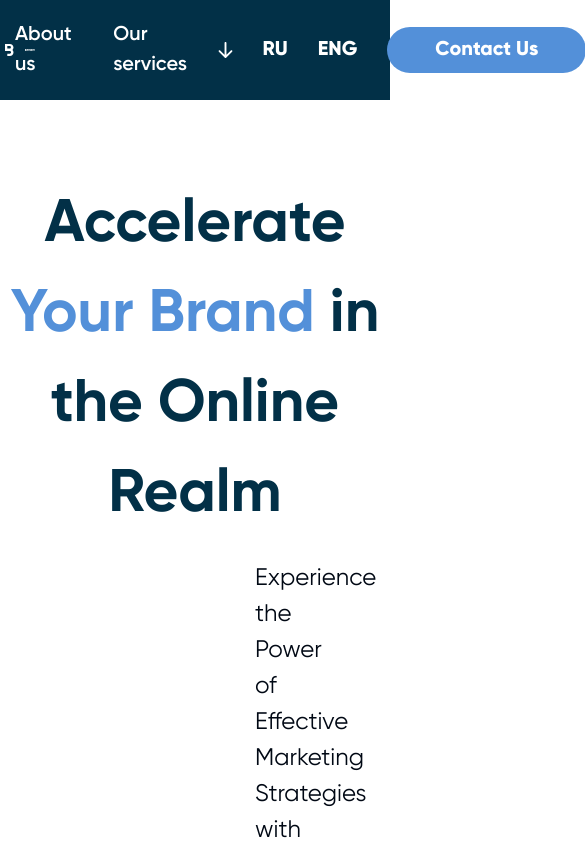
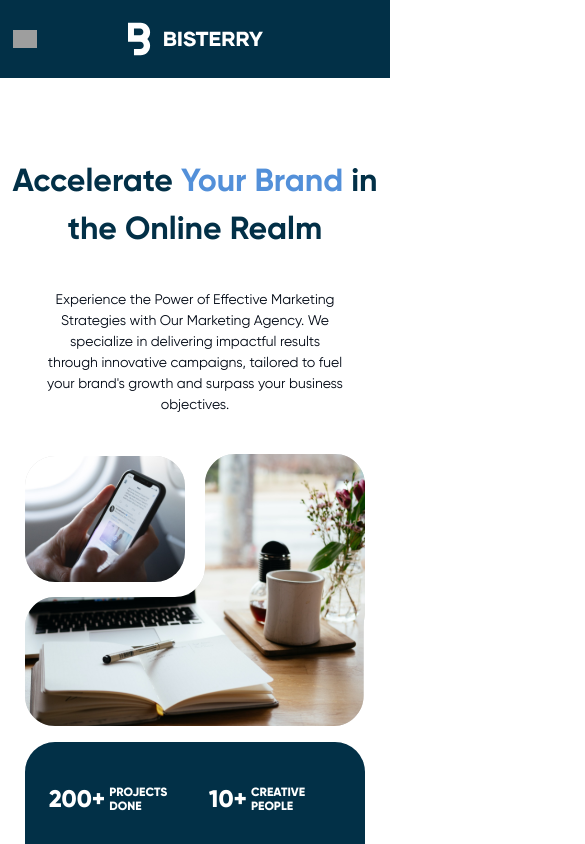
Before and after one commit to Amalchikgg/bisterry, a Next.js app: page / in a window 390 px wide. Shown: the top 844 px of the page, 585 px wide, since content can reach past the window. Built offline with nearby package versions, Linux system fonts and the light colour scheme; grey boxes are pictures that could not be loaded.

Commit message:
Add files via upload

```diff
--- /dev/null
+++ b/globals.css
@@ -0,0 +1,51 @@
+@tailwind base;
+@tailwind components;
+@tailwind utilities;
+
+body {
+  min-width: 1330px;
+}
+
+@media (max-width: 744px) {
+  body {
+    min-width: 375px;
+  }
+}
+
+.menu {
+  animation: hidden 1s;
+  position: fixed;
+  top: 0;
+  left: 0;
+  width: 100%;
+  height: 100vh;
+  background: #023047;
+  z-index: 100;
+  /* Меню скрыто за пределами экрана */
+  transform: translateX(-100%);
+  transition: transform 0.5s;
+  overflow: auto;
+  /* Меню появляется на весь экран */
+}
+
+.menu.active {
+  transform: translateX(0%);
+}
+
+.background {
+  width: 100%;
+  height: 100%;
+  position: fixed;
+  left: 0;
+  top: 0;
+  background-color: rgba(0, 0, 0, 0.25);
+  visibility: hidden;
+  opacity: 0;
+  transition: visibility 0.3s ease-in-out, opacity 0.3s ease-in-out;
+}
+
+/* Стили для фона при открытом бургер-меню */
+.background.open {
+  visibility: visible;
+  opacity: 1;
+}
--- a/tailwind.config.js
+++ b/tailwind.config.js
@@ -14,7 +14,7 @@ module.exports = {
       },
     },
     screens: {
-      //mobile: { max: "900px" },
+      mobile: { max: "744px" },
     },
   },
   plugins: [],
```
